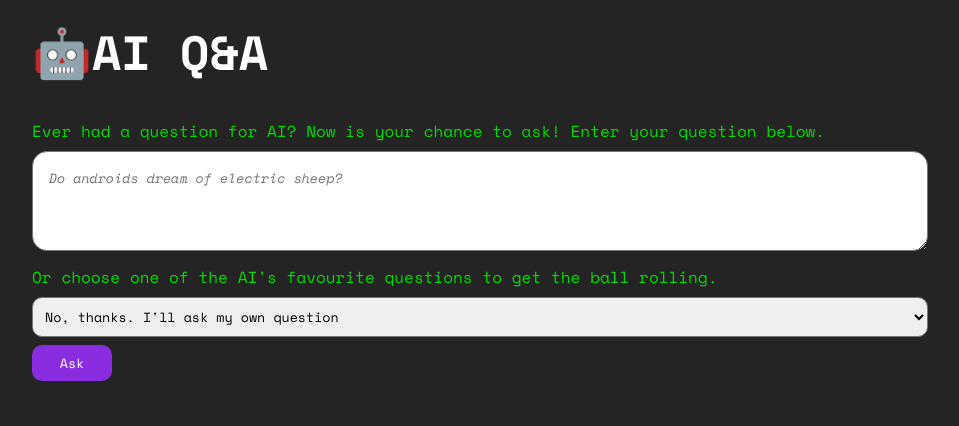
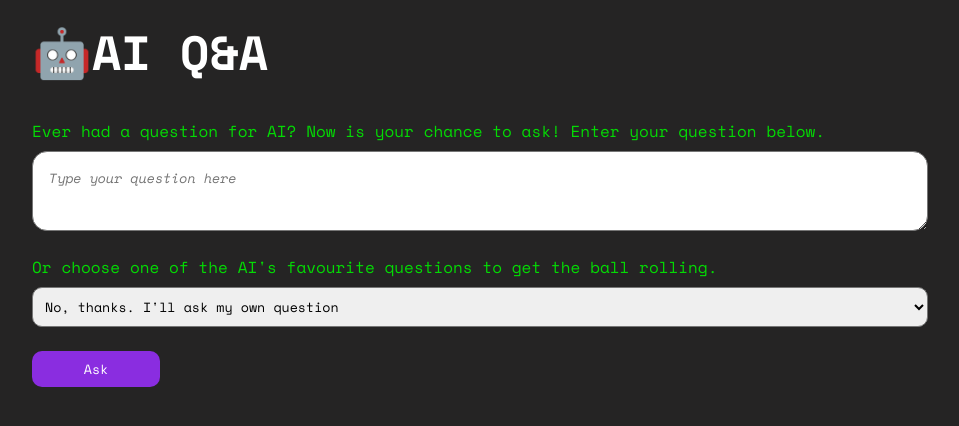
Before and after one commit to rmoss08/rmoss08.github.io, a React (Create React App) app: page / in a window 1280 px wide. Shown: the top 426 px of the page, without its empty margins (160-1119 px from the left). Built offline with nearby package versions, Linux system fonts and the light colour scheme.

Commit message:
refactor: creates new global styles and tweaks existing ones

```diff
--- a/src/components/Form.js
+++ b/src/components/Form.js
@@ -63,6 +63,7 @@ const Form = () => {
 
   return (
     <form onSubmit={submitHandler}>
+      <div className={styles['question-box']}>
         <label htmlFor="question-input">
           Ever had a question for AI? Now is your chance to ask! Enter your
           question below.
@@ -71,13 +72,18 @@ const Form = () => {
           id="question-input"
           rows="5"
           columns="40"
-        placeholder="Do androids dream of electric sheep?"
-        className="border-radius-15"
+          placeholder="Type your question here"
+          className="border-radius-15 font-space-mono"
         />
+      </div>
+      <div className={styles['question-box']}>
         <label htmlFor="question-select">
           Or choose one of the AI's favourite questions to get the ball rolling.
         </label>
-      <select id="question-select" className="">
+        <select
+          id="question-select"
+          className="border-radius-10 font-space-mono"
+        >
           <option value="No, thanks. I'll ask my own question">
             No, thanks. I'll ask my own question
           </option>
@@ -86,7 +92,10 @@ const Form = () => {
           </option>
           <option value="Can you boogie">Can you boogie?</option>
         </select>
-      <button className={styles.ask}>Ask</button>
+      </div>
+      <button className={`border-radius-10 font-space-mono ${styles.ask}`}>
+        Ask
+      </button>
     </form>
   );
 };
--- a/src/components/Form.module.css
+++ b/src/components/Form.module.css
@@ -2,5 +2,10 @@
     display: block;
     position: relative;
     left: 0;
-    width: 5rem;
+    width: 8rem;
+    margin: 1.5rem 0
 }
+
+.question-box{
+    margin: 1.5rem 0;
+}
--- a/src/components/Question.module.css
+++ b/src/components/Question.module.css
@@ -10,7 +10,6 @@
 
 .prompt {
     color: rgb(114, 0, 221);
-    /* color: white; */
 }
 
 .answer {
--- a/src/components/QuestionList.module.css
+++ b/src/components/QuestionList.module.css
@@ -1,7 +1,7 @@
 .list {
   background-color: white;
   width: 100%;
-  max-height: 40vh;
+  max-height: 30vh;
   overflow-y: scroll;
   padding: 0 1rem;
   margin: 3rem 0 2rem 0;
--- a/src/index.css
+++ b/src/index.css
@@ -27,19 +27,15 @@ h1 {
     margin: 1rem 0 2rem 0;
 }
 
-label,
 textarea {
-    margin: 0.5rem 0;
-}
-
-textarea {
+    display: block;
     background-color: white;
-    font-family: 'Space Mono', serif;
     color: black;
     width: 100%;
     min-width: 300px;
-    height: 100px;
+    height: 5rem;
     padding: 1rem;
+    margin-top: 0.5rem;
 }
 
 textarea::placeholder {
@@ -48,8 +44,6 @@ textarea::placeholder {
 
 select {
     display: block;
-    border-radius: 10px;
-    font-family: 'Space Mono', serif;
     width: 100%;
     min-height: 2rem;
     padding: 0.5rem;
@@ -59,8 +53,6 @@ select {
 button {
     background-color: rgb(138, 45, 224);
     border: none;
-    border-radius: 10px;
-    font-family: 'Space Mono', serif;
     color: white;
     padding: 0.5rem;
 }
@@ -77,3 +69,11 @@ button:hover {
 .border-radius-15 {
     border-radius: 15px;
 }
+
+.border-radius-10 {
+    border-radius: 10px;
+}
+
+.font-space-mono {
+    font-family: 'Space Mono', serif;
+}
```
Lines whose indentation alone changed are shown as unchanged.
